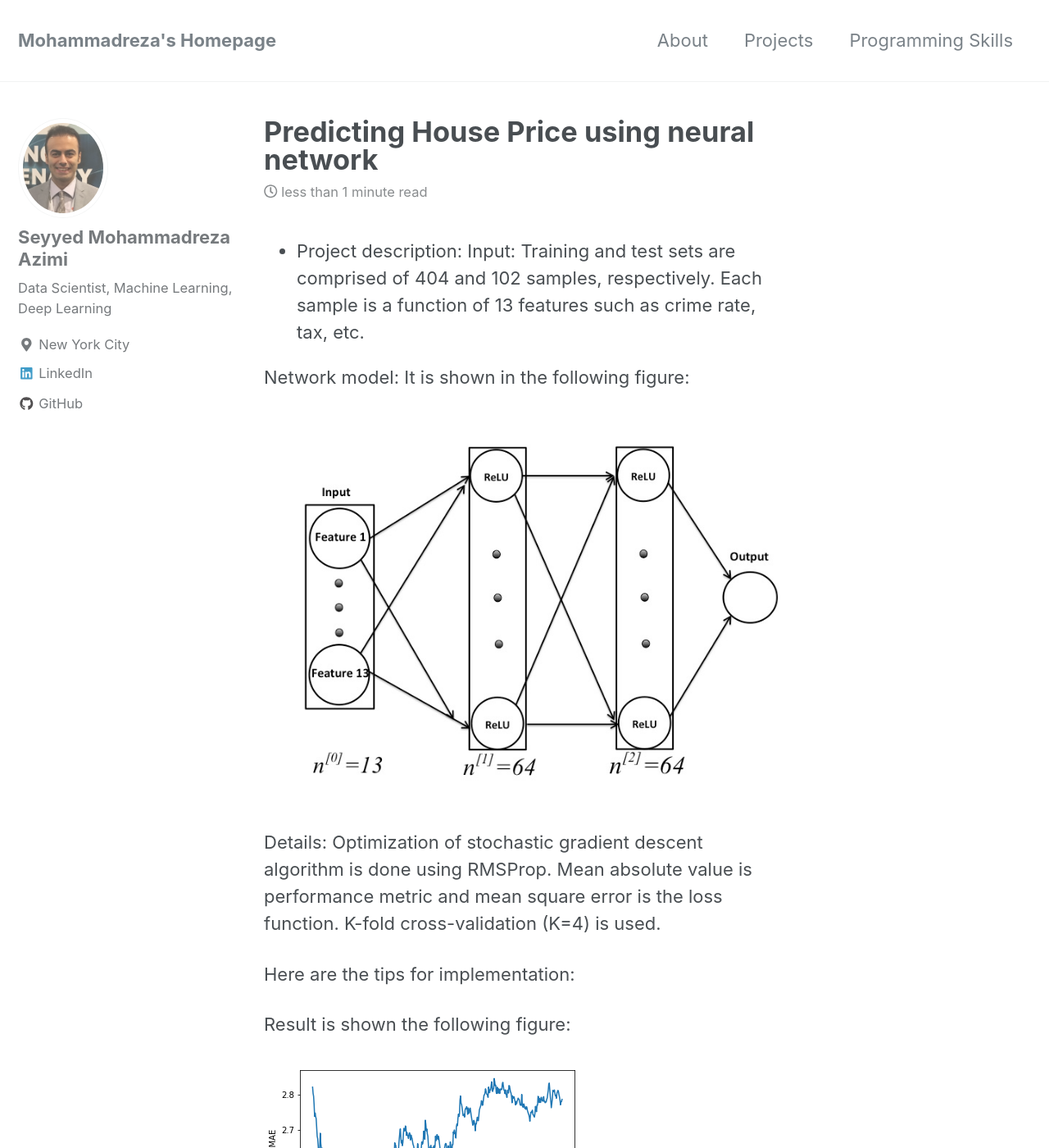
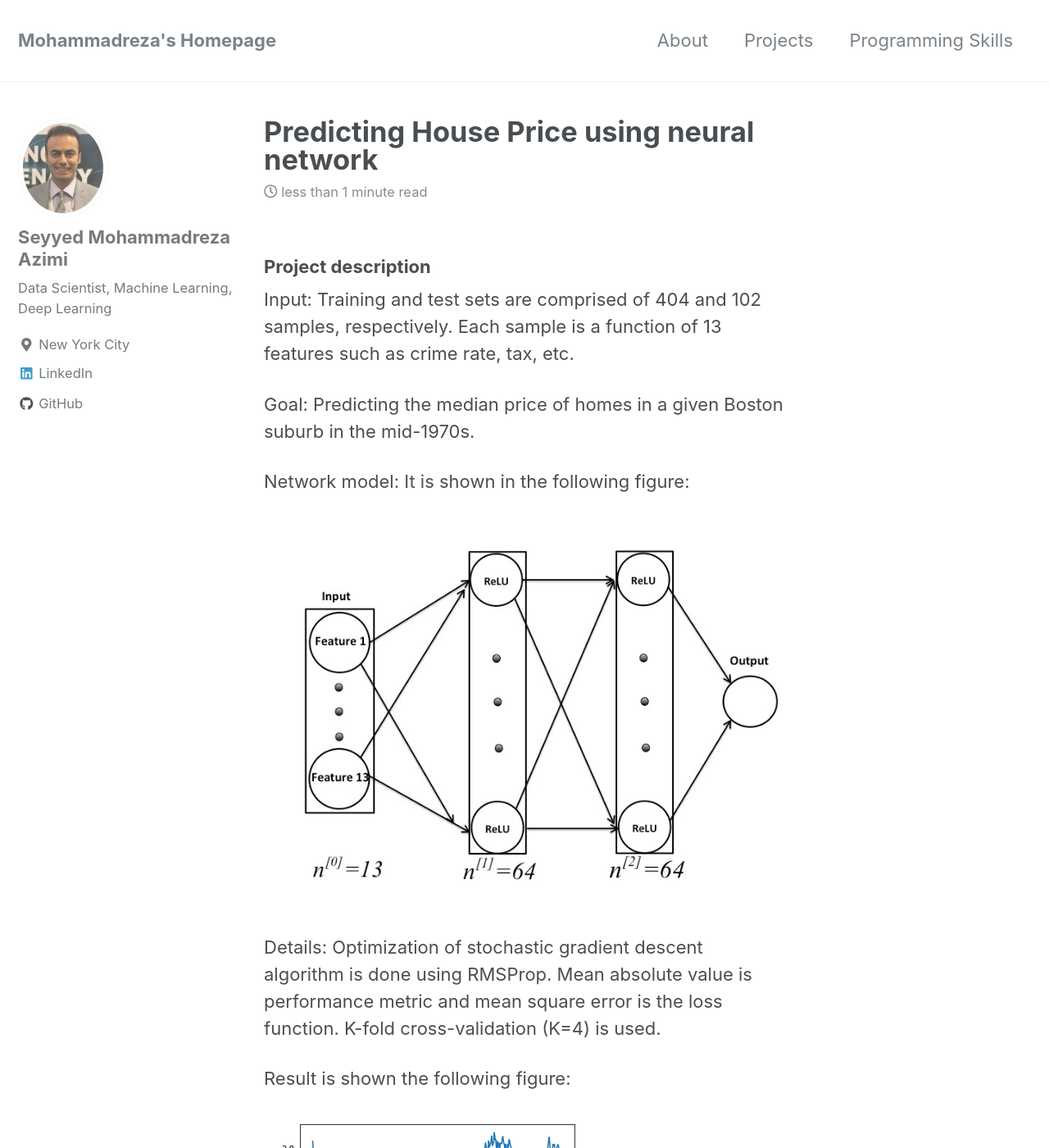
Before and after one commit to MohammadrezaAzimi/MohammadrezaAzimi.github.io, a Jekyll site: the page built from _posts/2018-04-08-Price.md, in a window 1280 px wide and 1400 px high. Shown: the whole window at 82% size. Built offline with Jekyll 4.4.1, drawn with Linux system fonts in a browser that asks for light colours; nearby versions of some CDN libraries.

Commit message:
new github

```diff
--- a/_posts/2018-04-08-Price.md
+++ b/_posts/2018-04-08-Price.md
@@ -5,8 +5,11 @@ tags: [Regression]
 excerpt: "Regression, House"
 mathjax: "true"
 ---
-* Project description:
+### Project description
+
 Input: Training and test sets are comprised of 404 and 102 samples, respectively.  Each sample is a function of 13 features such as crime rate, tax, etc.
+
+Goal: Predicting the median price of homes in a given Boston suburb in the mid-1970s.
 
 Network model: It is shown in the following figure:
 
@@ -14,13 +17,11 @@ Network model: It is shown in the following figure:
 
 Details: Optimization of stochastic gradient descent algorithm is done using RMSProp. Mean absolute value is performance metric and mean square error is the loss function. K-fold cross-validation (K=4) is used.
 
-Here are the tips for implementation:
-
 Result is shown the following figure:
 
 <img src="{{ site.url }}{{ site.baseurl }}/images/House/2.png" alt="ooo">
 
-* Modification:
+Modification:
 
 Since the validation MAE stops improving after 80 epochs, the model is trained only for 80 epochs and then is used for prediction.
 
```
Also changed, not shown: _posts/2018-04-06-IMDB.md (+3 -2 lines), _posts/2018-04-07-Reuters.md (+4 -3 lines).
